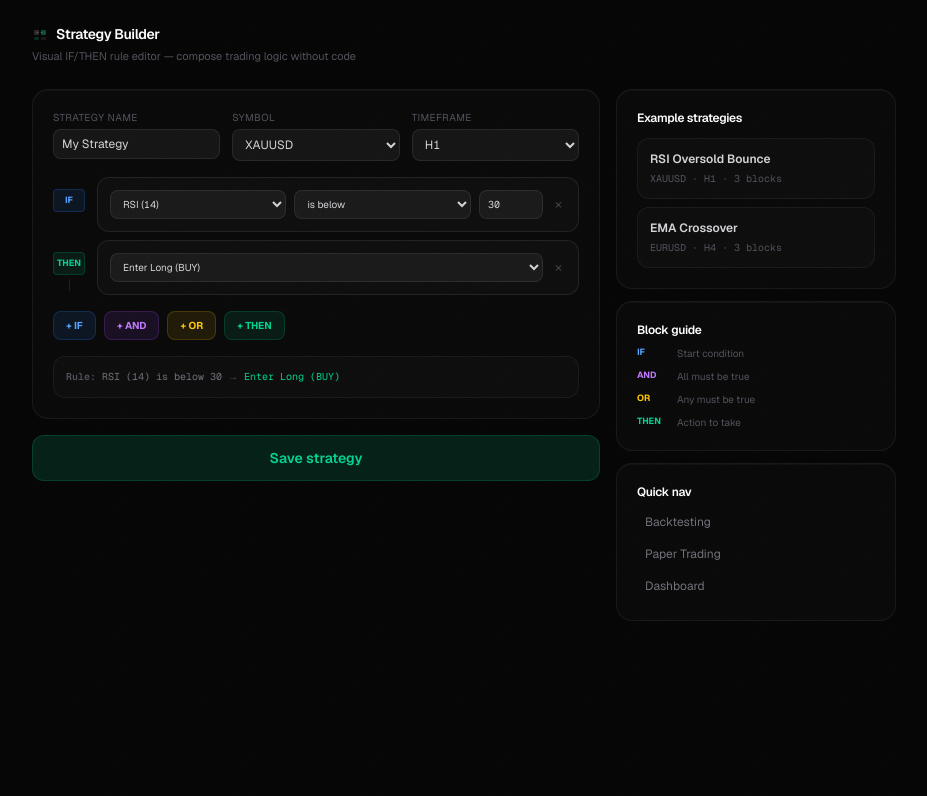
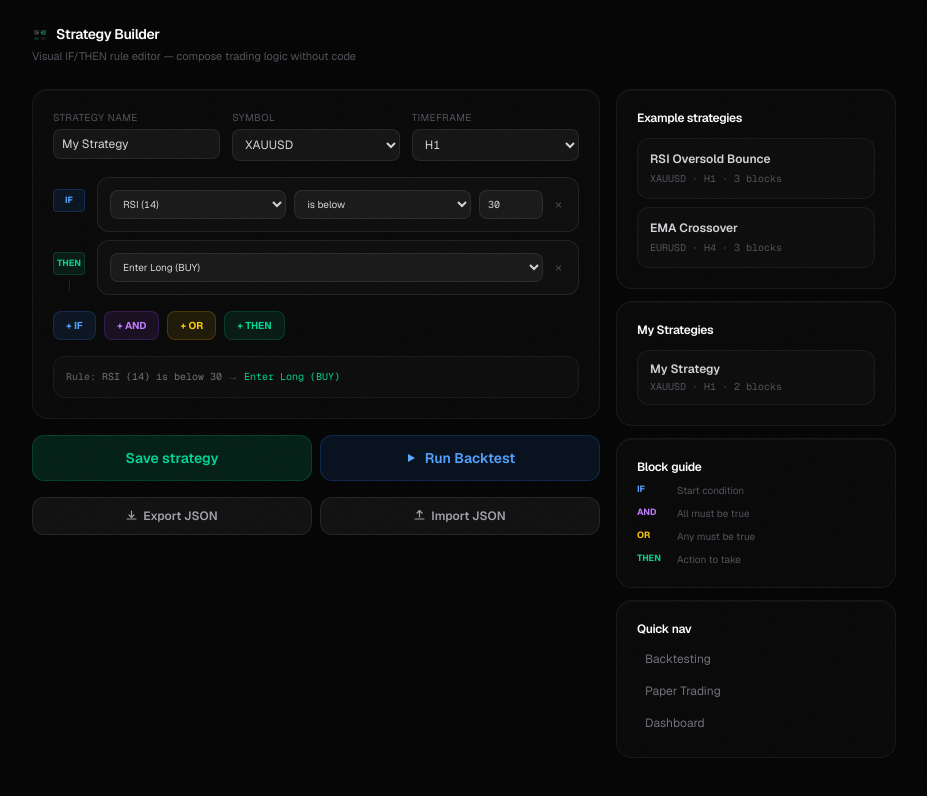
Before and after one commit to naimkatiman/tradeclaw, a Next.js app in the folder apps/web/: page /strategy-builder in a window 1280 px wide. Both pictures are taken after a click on the button "Save strategy". Shown: the top 796 px of the page, without its empty margins (176-1103 px from the left). Built offline with nearby package versions, Linux system fonts and the light colour scheme.

Commit message:
feat: TC-019 strategy builder enhancements — JSON export/import, backtest integration, saved library, validation

```diff
--- a/apps/web/app/backtest/page.tsx
+++ b/apps/web/app/backtest/page.tsx
@@ -796,6 +796,38 @@ export default function BacktestPage() {
   const [result, setResult] = useState<BacktestResult | null>(null);
   const [running, setRunning] = useState(false);
   const [activeTab, setActiveTab] = useState<Tab>('equity');
+  const [loadedStrategyName, setLoadedStrategyName] = useState<string | null>(null);
+
+  useEffect(() => {
+    const sp = new URLSearchParams(window.location.search);
+    const encoded = sp.get('strategy');
+    if (!encoded) return;
+    try {
+      const decoded = JSON.parse(atob(encoded)) as { name?: string; symbol?: string; timeframe?: string };
+      const symbol = typeof decoded.symbol === 'string' ? decoded.symbol : 'XAUUSD';
+      const timeframe = typeof decoded.timeframe === 'string' ? decoded.timeframe : 'H1';
+      const strategyName = typeof decoded.name === 'string' ? decoded.name : 'Custom Strategy';
+      const newParams: BacktestParams = {
+        symbol,
+        timeframe,
+        strategy: strategyName,
+        startDate: '2024-01-01',
+        endDate: '2024-12-31',
+        initialBalance: 10000,
+        riskPercent: 1,
+      };
+      setParams(newParams);
+      setLoadedStrategyName(strategyName);
+      setRunning(true);
+      setTimeout(() => {
+        const r = runBacktest(newParams);
+        setResult(r);
+        setRunning(false);
+        setActiveTab('equity');
+      }, 600);
+    } catch { /* ignore invalid param */ }
+  // eslint-disable-next-line react-hooks/exhaustive-deps
+  }, []);
 
   const handleRun = useCallback(() => {
     setRunning(true);
@@ -831,6 +863,17 @@ export default function BacktestPage() {
           </div>
           <p className="text-[11px] text-zinc-600">Replay strategies against historical data — equity curve, price chart, indicators, trade log</p>
         </div>
+
+        {loadedStrategyName && (
+          <div className="mb-4 px-4 py-2.5 rounded-xl bg-blue-500/8 border border-blue-500/15 flex items-center gap-2">
+            <svg width="12" height="12" viewBox="0 0 12 12" fill="none" className="flex-shrink-0">
+              <rect x="1" y="3" width="4" height="4" rx="0.8" fill="rgba(96,165,250,0.4)"/>
+              <rect x="7" y="3" width="4" height="4" rx="0.8" fill="rgba(96,165,250,0.2)"/>
+              <path d="M3 5H9" stroke="rgba(96,165,250,0.4)" strokeWidth="0.8" strokeDasharray="1.5 1.5"/>
+            </svg>
+            <span className="text-[11px] text-blue-400">Loaded from Strategy Builder: <span className="font-semibold">{loadedStrategyName}</span></span>
+          </div>
+        )}
 
         <div className="grid grid-cols-1 lg:grid-cols-[280px_1fr] gap-4">
           {/* Config panel */}
@@ -875,6 +918,9 @@ export default function BacktestPage() {
                   onChange={e => update('strategy', e.target.value)}
                   className="w-full bg-white/5 border border-white/8 rounded-lg px-2 py-1.5 text-xs text-zinc-300 outline-none focus:border-emerald-500/30"
                 >
+                  {!STRATEGIES.includes(params.strategy) && (
+                    <option value={params.strategy}>{params.strategy}</option>
+                  )}
                   {STRATEGIES.map(s => <option key={s} value={s}>{s}</option>)}
                 </select>
               </div>
--- a/apps/web/app/strategy-builder/page.tsx
+++ b/apps/web/app/strategy-builder/page.tsx
@@ -1,6 +1,7 @@
 'use client';
 
-import { useState, useCallback } from 'react';
+import { useState, useCallback, useEffect, useRef } from 'react';
+import { useRouter } from 'next/navigation';
 
 type ConditionType = 'RSI' | 'MACD' | 'EMA_CROSS' | 'BB' | 'STOCH' | 'PRICE_ACTION';
 type ActionType = 'ENTRY_LONG' | 'ENTRY_SHORT' | 'EXIT' | 'ALERT';
@@ -79,6 +80,13 @@ const EXAMPLE_STRATEGIES: Strategy[] = [
 ];
 
 function uid() { return Math.random().toString(36).slice(2, 8); }
+
+function validateStrategy(strategy: Strategy): string[] {
+  const errors: string[] = [];
+  if (!strategy.blocks.some(b => b.type === 'IF')) errors.push('Add at least one IF block');
+  if (!strategy.blocks.some(b => b.type === 'THEN')) errors.push('Add at least one THEN block');
+  return errors;
+}
 
 function BlockCard({
   block,
@@ -191,6 +199,9 @@ function StrategyPreview({ strategy }: { strategy: Strategy }) {
 }
 
 export default function StrategyBuilderPage() {
+  const router = useRouter();
+  const fileInputRef = useRef<HTMLInputElement>(null);
+
   const [strategy, setStrategy] = useState<Strategy>({
     id: uid(),
     name: 'My Strategy',
@@ -202,13 +213,29 @@ export default function StrategyBuilderPage() {
     ],
   });
   const [saved, setSaved] = useState(false);
+  const [validationErrors, setValidationErrors] = useState<string[]>([]);
+  const [savedStrategies, setSavedStrategies] = useState<Strategy[]>([]);
+
+  useEffect(() => { loadSavedStrategies(); }, []);
+
+  const loadSavedStrategies = () => {
+    try {
+      const stored = JSON.parse(localStorage.getItem('tc-strategies') || '[]') as Strategy[];
+      setSavedStrategies(stored.slice(0, 20));
+    } catch { /* ignore */ }
+  };
+
+  const validate = useCallback(() => {
+    const errors = validateStrategy(strategy);
+    setValidationErrors(errors);
+    return errors.length === 0;
+  }, [strategy]);
 
   const addBlock = useCallback((type: StrategyBlock['type']) => {
     const block: StrategyBlock = type === 'THEN'
       ? { id: uid(), type: 'THEN', action: { type: 'ENTRY_LONG' } }
       : { id: uid(), type, condition: { indicator: 'RSI', operator: '<', value: 30 } };
     setStrategy(s => {
-      // Insert THEN blocks at end; condition blocks before first THEN
       const thenIdx = s.blocks.findIndex(b => b.type === 'THEN');
       const blocks = [...s.blocks];
       if (type === 'THEN' || thenIdx === -1) {
@@ -230,17 +257,77 @@ export default function StrategyBuilderPage() {
 
   const loadExample = (ex: Strategy) => {
     setStrategy({ ...ex, id: uid(), blocks: ex.blocks.map(b => ({ ...b, id: uid() })) });
+    setValidationErrors([]);
   };
 
   const saveStrategy = () => {
+    if (!validate()) return;
     try {
       const stored = JSON.parse(localStorage.getItem('tc-strategies') || '[]') as Strategy[];
       const exists = stored.findIndex(s => s.id === strategy.id);
       if (exists >= 0) stored[exists] = strategy;
-      else stored.push(strategy);
-      localStorage.setItem('tc-strategies', JSON.stringify(stored));
+      else stored.unshift(strategy);
+      const limited = stored.slice(0, 20);
+      localStorage.setItem('tc-strategies', JSON.stringify(limited));
       setSaved(true);
+      setSavedStrategies(limited);
       setTimeout(() => setSaved(false), 2000);
+    } catch { /* ignore */ }
+  };
+
+  const exportJSON = () => {
+    if (!validate()) return;
+    const json = JSON.stringify(strategy, null, 2);
+    const blob = new Blob([json], { type: 'application/json' });
+    const url = URL.createObjectURL(blob);
+    const a = document.createElement('a');
+    a.href = url;
+    a.download = `${strategy.name.replace(/\s+/g, '_')}.json`;
+    a.click();
+    URL.revokeObjectURL(url);
+  };
+
+  const importJSON = (e: React.ChangeEvent<HTMLInputElement>) => {
+    const file = e.target.files?.[0];
+    if (!file) return;
+    const reader = new FileReader();
+    reader.onload = (ev) => {
+      try {
+        const parsed = JSON.parse(ev.target?.result as string) as Partial<Strategy>;
+        if (!parsed.name || !Array.isArray(parsed.blocks)) {
+          setValidationErrors(['Invalid strategy file: missing required fields']);
+          return;
+        }
+        setStrategy({
+          name: 'Imported Strategy',
+          symbol: 'XAUUSD',
+          timeframe: 'H1',
+          ...parsed,
+          id: uid(),
+          blocks: (parsed.blocks || []).map(b => ({ ...b, id: uid() })),
+        });
+        setValidationErrors([]);
+      } catch {
+        setValidationErrors(['Failed to parse JSON file']);
+      }
+    };
+    reader.readAsText(file);
+    if (fileInputRef.current) fileInputRef.current.value = '';
+  };
+
+  const runBacktest = () => {
+    if (!validate()) return;
+    const encoded = btoa(JSON.stringify(strategy));
+    router.push(`/backtest?strategy=${encoded}`);
+  };
+
+  const deleteSavedStrategy = (id: string, e: React.MouseEvent) => {
+    e.stopPropagation();
+    try {
+      const stored = JSON.parse(localStorage.getItem('tc-strategies') || '[]') as Strategy[];
+      const updated = stored.filter(s => s.id !== id);
+      localStorage.setItem('tc-strategies', JSON.stringify(updated));
+      setSavedStrategies(updated.slice(0, 20));
     } catch { /* ignore */ }
   };
 
@@ -318,6 +405,21 @@ export default function StrategyBuilderPage() {
                 )}
               </div>
 
+              {/* Validation errors */}
+              {validationErrors.length > 0 && (
+                <div className="mb-4 space-y-1">
+                  {validationErrors.map((err, i) => (
+                    <div key={i} className="flex items-center gap-1.5 text-[11px] text-red-400">
+                      <svg width="10" height="10" viewBox="0 0 10 10" fill="none" className="flex-shrink-0">
+                        <circle cx="5" cy="5" r="4.5" stroke="rgba(239,68,68,0.5)"/>
+                        <path d="M5 3V5.5M5 7H5.01" stroke="#EF4444" strokeWidth="1" strokeLinecap="round"/>
+                      </svg>
+                      {err}
+                    </div>
+                  ))}
+                </div>
+              )}
+
               {/* Add block buttons */}
               <div className="flex flex-wrap gap-2 mb-4">
                 {(['IF', 'AND', 'OR', 'THEN'] as const).map(type => (
@@ -340,20 +442,63 @@ export default function StrategyBuilderPage() {
               <StrategyPreview strategy={strategy} />
             </div>
 
-            {/* Save */}
+            {/* Action buttons */}
+            <div className="grid grid-cols-2 gap-2">
               <button
                 onClick={saveStrategy}
-              className={`w-full py-3 rounded-xl text-sm font-semibold transition-all duration-200 active:scale-[0.99] border ${
+                className={`py-3 rounded-xl text-sm font-semibold transition-all duration-200 active:scale-[0.99] border ${
                   saved
                     ? 'bg-emerald-500/20 border-emerald-500/30 text-emerald-400'
                     : 'bg-emerald-500/15 border-emerald-500/20 text-emerald-400 hover:bg-emerald-500/20'
                 }`}
               >
-              {saved ? 'Strategy saved' : 'Save strategy'}
+                {saved ? 'Saved ✓' : 'Save strategy'}
+              </button>
+
+              <button
+                onClick={runBacktest}
+                className="py-3 rounded-xl text-sm font-semibold transition-all duration-200 active:scale-[0.99] border bg-blue-500/10 border-blue-500/20 text-blue-400 hover:bg-blue-500/15 flex items-center justify-center gap-2"
+              >
+                <svg width="12" height="12" viewBox="0 0 12 12" fill="none">
+                  <path d="M3 2L10 6L3 10V2Z" fill="#60A5FA"/>
+                </svg>
+                Run Backtest
               </button>
             </div>
 
-          {/* Sidebar: examples */}
+            <div className="grid grid-cols-2 gap-2">
+              <button
+                onClick={exportJSON}
+                className="py-2.5 rounded-xl text-xs font-semibold transition-all duration-200 active:scale-[0.99] border bg-white/5 border-white/8 text-zinc-400 hover:text-zinc-300 hover:bg-white/8 flex items-center justify-center gap-1.5"
+              >
+                <svg width="11" height="11" viewBox="0 0 11 11" fill="none">
+                  <path d="M5.5 1v6M3 5l2.5 2.5L8 5" stroke="currentColor" strokeWidth="1.2" strokeLinecap="round" strokeLinejoin="round"/>
+                  <path d="M1 9h9" stroke="currentColor" strokeWidth="1.2" strokeLinecap="round"/>
+                </svg>
+                Export JSON
+              </button>
+
+              <button
+                onClick={() => fileInputRef.current?.click()}
+                className="py-2.5 rounded-xl text-xs font-semibold transition-all duration-200 active:scale-[0.99] border bg-white/5 border-white/8 text-zinc-400 hover:text-zinc-300 hover:bg-white/8 flex items-center justify-center gap-1.5"
+              >
+                <svg width="11" height="11" viewBox="0 0 11 11" fill="none">
+                  <path d="M5.5 7V1M3 3l2.5-2.5L8 3" stroke="currentColor" strokeWidth="1.2" strokeLinecap="round" strokeLinejoin="round"/>
+                  <path d="M1 9h9" stroke="currentColor" strokeWidth="1.2" strokeLinecap="round"/>
+                </svg>
+                Import JSON
+              </button>
+              <input
+                ref={fileInputRef}
+                type="file"
+                accept=".json,application/json"
+                onChange={importJSON}
+                className="hidden"
+              />
+            </div>
+          </div>
+
+          {/* Sidebar */}
           <div className="space-y-3">
             <div className="glass-card rounded-2xl p-5">
               <div className="text-xs font-semibold text-white tracking-tight mb-3">Example strategies</div>
@@ -370,6 +515,33 @@ export default function StrategyBuilderPage() {
                 ))}
               </div>
             </div>
+
+            {/* My Strategies */}
+            {savedStrategies.length > 0 && (
+              <div className="glass-card rounded-2xl p-5">
+                <div className="text-xs font-semibold text-white tracking-tight mb-3">My Strategies</div>
+                <div className="space-y-1.5">
+                  {savedStrategies.map(s => (
+                    <div key={s.id} className="relative group">
+                      <button
+                        onClick={() => { setStrategy(s); setValidationErrors([]); }}
+                        className="w-full text-left px-3 py-2.5 rounded-xl bg-white/[0.02] border border-white/5 hover:bg-white/5 hover:border-white/10 transition-all pr-8"
+                      >
+                        <div className="text-xs font-semibold text-zinc-300 group-hover:text-white transition-colors truncate mb-0.5">{s.name}</div>
+                        <div className="text-[10px] text-zinc-600 font-mono">{s.symbol} · {s.timeframe} · {s.blocks.length} blocks</div>
+                      </button>
+                      <button
+                        onClick={(e) => deleteSavedStrategy(s.id, e)}
+                        className="absolute right-2 top-1/2 -translate-y-1/2 opacity-0 group-hover:opacity-100 text-zinc-700 hover:text-red-400 transition-all text-sm px-1"
+                        title="Delete"
+                      >
+                        ×
+                      </button>
+                    </div>
+                  ))}
+                </div>
+              </div>
+            )}
 
             <div className="glass-card rounded-2xl p-5">
               <div className="text-xs font-semibold text-white tracking-tight mb-2">Block guide</div>
```
Also changed, not shown: 1 other file (tests, documents, lock files or other folders). Lines whose indentation alone changed are shown as unchanged.
